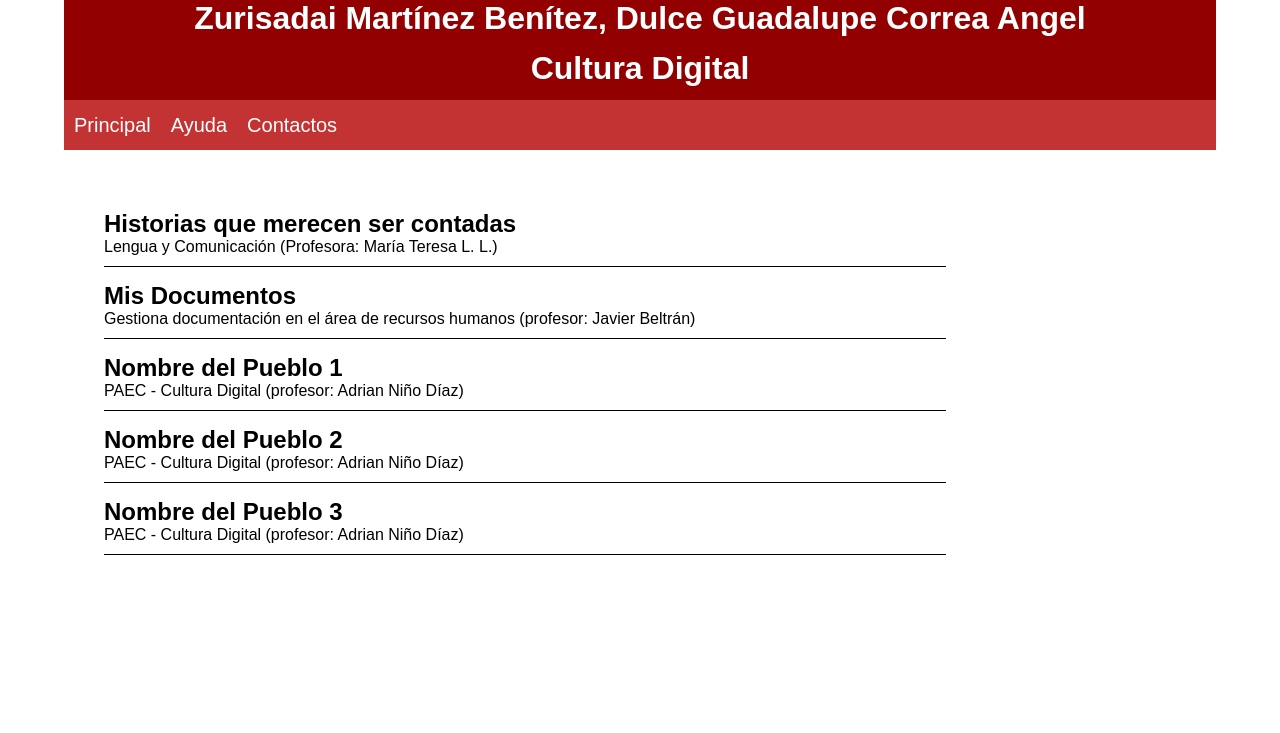
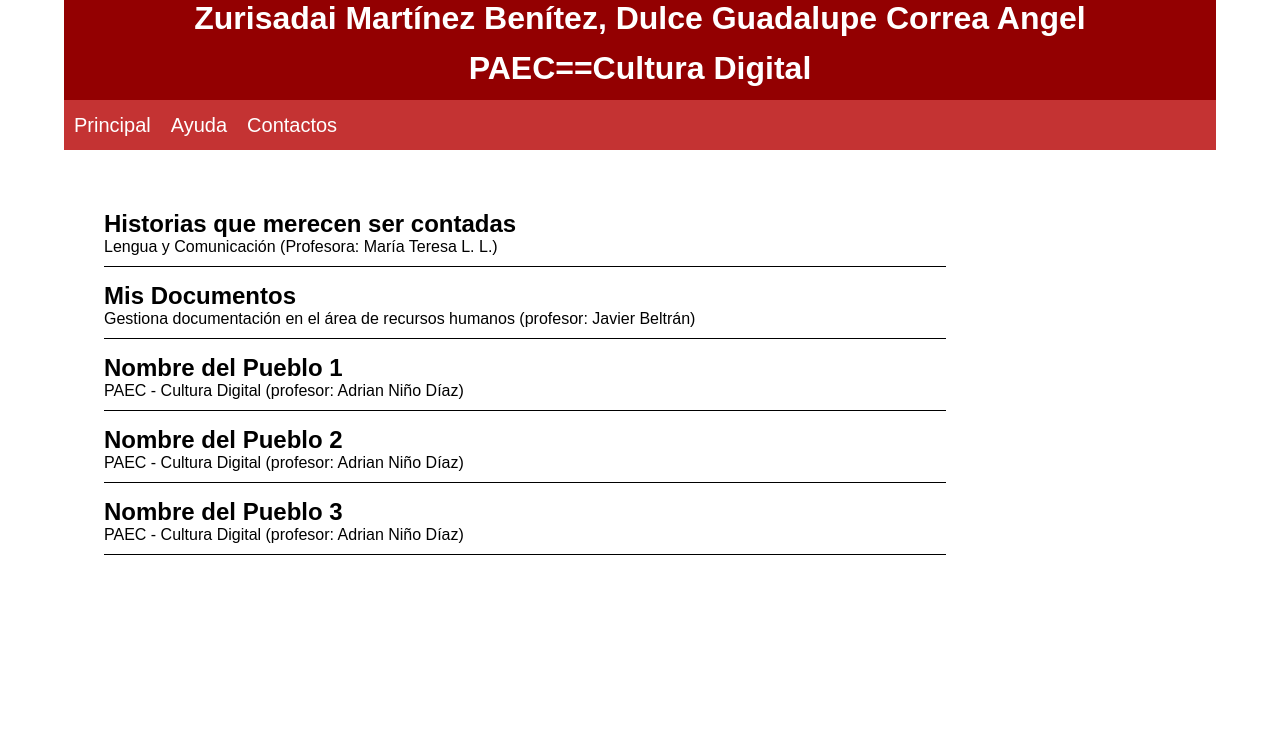
Before and after one commit to Dwlce/DS, a plain HTML site: page index.html in a window 1280 px wide. Shown: the top 733 px of the page. Drawn offline with Linux system fonts and the light colour scheme.

Commit message:
Update index.html

```diff
--- a/index.html
+++ b/index.html
@@ -9,7 +9,7 @@
       <div id="container">
           <header>
            <h1> Zurisadai Martínez Benítez, Dulce Guadalupe Correa Angel</h1>
-           <h1> Cultura Digital</h1>
+           <h1> PAEC==Cultura Digital</h1>
 
           </header>
            <nav>
```
